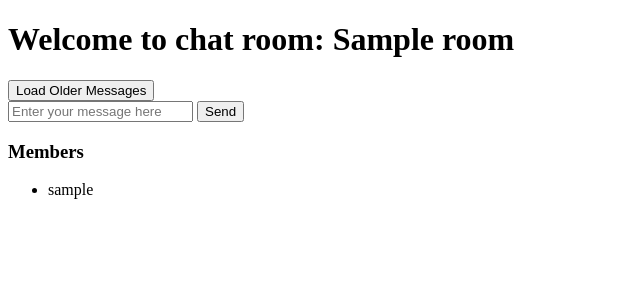
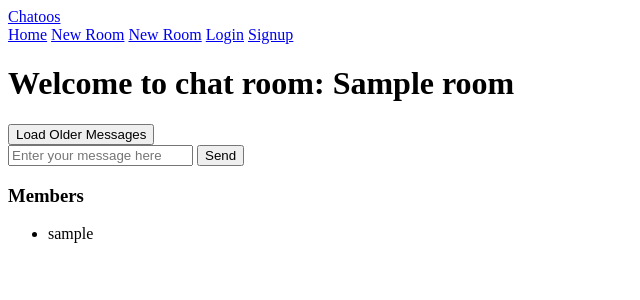
Before and after one commit to Aakarsh-Kumar/chatoos, a Flask app: template templates/view_room.html in a window 1280 px wide. Shown: the top 300 px of the page, without its empty margins (0-640 px from the left). Run offline with Flask 2, Linux system fonts and the light colour scheme; the template is opened without the code that fills it: most values are stand-ins (such as "Sample title", 1, 10 or a date in 2020); some libraries are stand-ins or nearby versions.

Commit message:
first commit

```diff
--- a/templates/view_room.html
+++ b/templates/view_room.html
@@ -7,6 +7,16 @@
 </head>
 
 <body>
+    <div class="header">
+        <a href="/" class="logo">Chatoos</a>
+        <div class="header-right">
+            <a href="/">Home</a>
+            <a href="/create-room">New Room</a>
+            <a class="active" href="edit">New Room</a>
+            <a href="/login">Login</a>
+            <a href="/signup">Signup</a>
+        </div>
+    </div>
     <h1>Welcome to chat room: {{ room.name }}</h1>
     <button type="button" id="load_older_messages_btn">Load Older Messages</button>
     <div id="messages">
```
